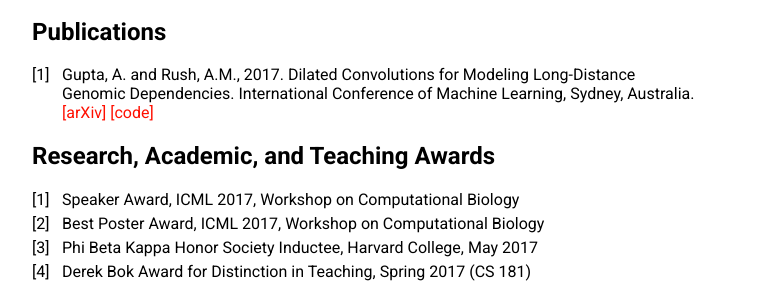
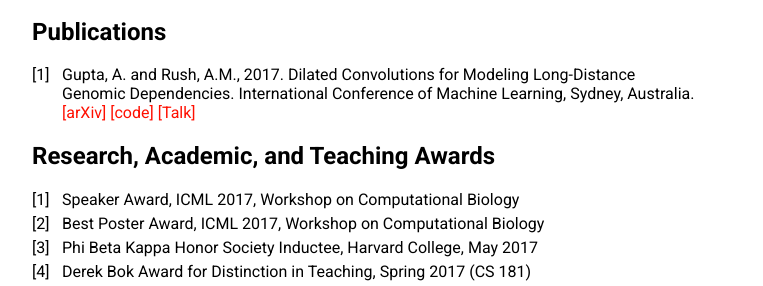
Before and after one commit to ankitvgupta/ankitvgupta.github.io, a Jekyll site: the page built from index.md, in a window 1280 px wide and 900 px high, scrolled down 411 px. Shown: the part 157-443 px from the top of the window, without its empty margins (258-1021 px from the left). Built offline with Jekyll 4.4.1, drawn with Linux system fonts in a browser that asks for light colours.

Commit message:
added youtube link

```diff
--- a/index.md
+++ b/index.md
@@ -17,7 +17,7 @@
 
 ## Publications
 
-1. Gupta, A. and Rush, A.M., 2017. Dilated Convolutions for Modeling Long-Distance Genomic Dependencies. International Conference of Machine Learning, Sydney, Australia. [[arXiv]](https://arxiv.org/abs/1710.01278) [[code]](https://github.com/harvardnlp/regulatory-prediction)
+1. Gupta, A. and Rush, A.M., 2017. Dilated Convolutions for Modeling Long-Distance Genomic Dependencies. International Conference of Machine Learning, Sydney, Australia. [[arXiv]](https://arxiv.org/abs/1710.01278) [[code]](https://github.com/harvardnlp/regulatory-prediction) [[Talk]](https://youtu.be/HmCecphEvQg)
 
 ## Research, Academic, and Teaching Awards
 
```
